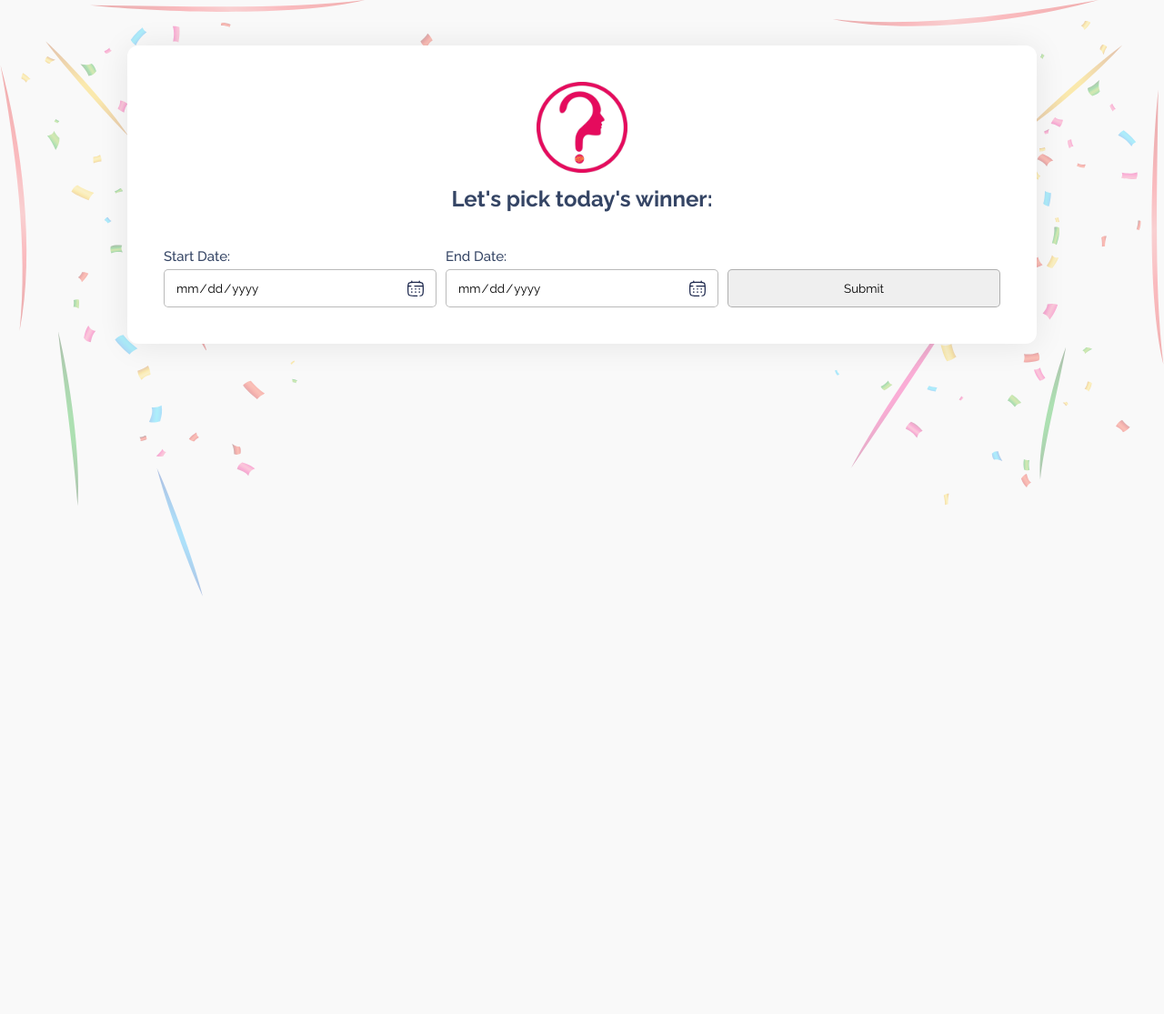
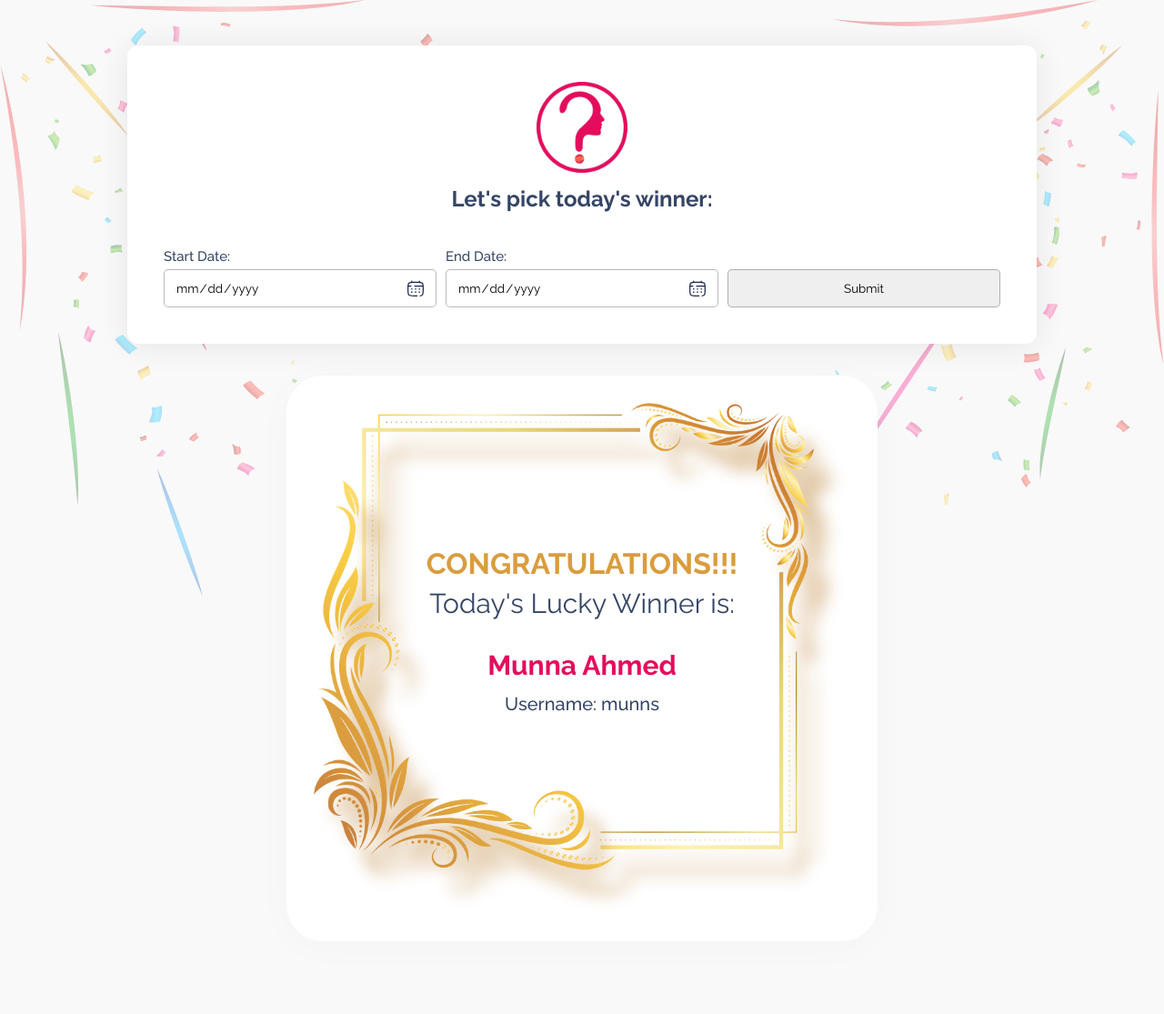
Before and after one commit to mdmunnaahmed/php-filter-user, a PHP site: page / in a window 1280 px wide. Shown: the whole page at 91% size. Before the commit the page ends 655 px from the top, so only its background shows below. Run offline with PHP 8.4, Linux system fonts and the light colour scheme.

Commit message:
initial state --done

```diff
--- a/index.php
+++ b/index.php
@@ -141,7 +141,7 @@
   .winner-card {
     position: relative;
     padding: 30px;
-    border-radius: 8px;
+    border-radius: 40px;
     max-width: 650px;
     width: 100%;
     box-shadow: 0 5px 45px #00000006;
@@ -159,7 +159,28 @@
 
   .winner-card h3 {
     text-align: center;
-    margin-bottom: 15px;
+    margin-bottom: 25px;
+    font-size: 30px;
+    font-weight: 400 !important;
+  }
+
+  .winner-card h2 {
+    text-align: center;
+    font-size: 32px;
+    color: #DA9C3E;
+    text-transform: uppercase;
+    margin-bottom: 0;
+  }
+
+  .name {
+    font-size: 30px;
+    margin-bottom: 5px;
+    color: #E50B5D !important;
+    font-weight: 700 !important;
+  }
+
+  .ytname {
+    font-size: 20px;
   }
 
   .winner-details {
@@ -377,13 +398,13 @@
         </div>
       </div>
     </div>
-    <div class="winner-card" id="winner-card">
+    <div class="winner-card" id="winner-card" style="display: flex !important;">
       <img src="./assets/frame.png" alt="frame" class="frame">
       <div class="inner-content">
-        <h3>Today's Lucky Winner:</h3>
-        <div id="userName"></div>
-        <div id="ytUsername"></div>
-        <a href="#results" style="margin-top: 10px; font-size: 14px" id="showDetails">See full details</a>
+        <h2>Congratulations!!!</h2>
+        <h3>Today's Lucky Winner is:</h3>
+        <div class="name" id="userName">Munna Ahmed</div>
+        <div class="ytname" id="ytUsername">Username: munns</div>
       </div>
     </div>
     <div id="results">
@@ -394,47 +415,6 @@
     </video>
     <div id="overlay"></div>
   </main>
-
-  <script>
-    // document.addEventListener('DOMContentLoaded', () => {
-    //   const video = document.getElementById('winVideo');
-    //   const overlay = document.getElementById('overlay');
-
-    //   // Ensure the video is muted for autoplay
-    //   video.muted = true;
-
-    //   // Try to play the video
-    //   video.play().then(() => {
-    //     // Show the overlay to ask for user interaction
-    //     overlay.style.display = 'flex';
-
-    //     // Handle the actual click event
-    //     overlay.addEventListener('click', () => {
-    //       // Hide the overlay
-    //       overlay.style.display = 'none';
-
-    //       // Unmute the video
-    //       video.muted = false;
-
-    //       // Play the video again to ensure sound plays
-    //       video.play().catch(error => {
-    //         console.error('Playback failed:', error);
-    //       });
-    //     });
-    //   }).catch(error => {
-    //     console.error('Autoplay was prevented:', error);
-    //   });
-    // });
-
-    // // Define the click function
-    // function clickFunction() {
-    //   const overlay = document.getElementById('overlay');
-    //   overlay.click();
-    // }
-
-    // // Set a timeout to simulate the click after 100ms
-    // setTimeout(clickFunction, 1000);
-  </script>
 
   <script>
     document.getElementById('dateRangeForm').addEventListener('submit', function(event) {
```
